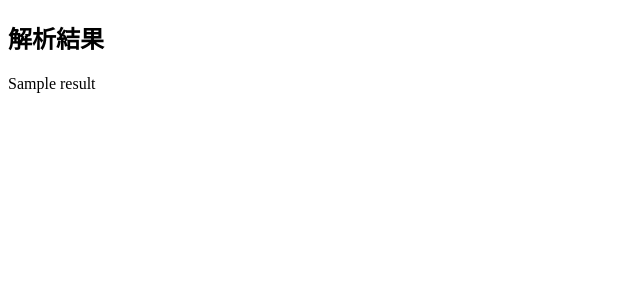
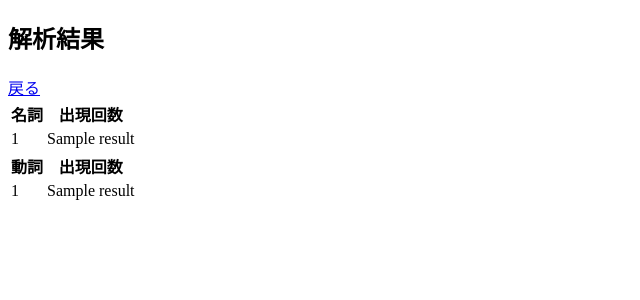
Before and after one commit to sasakenken33/morpheme_analyzer, a Flask app: template templates/result.html in a window 1280 px wide. Shown: the top 300 px of the page, without its empty margins (0-640 px from the left). Run offline with Flask 2, Linux system fonts and the light colour scheme; the template is opened without the code that fills it: most values are stand-ins (such as "Sample title", 1, 10 or a date in 2020).

Commit message:
品詞カウント

```diff
--- a/app.py
+++ b/app.py
@@ -1,6 +1,8 @@
 import os
 from flask import Flask, request, redirect, url_for, render_template, flash, session
 from janome.tokenizer import Tokenizer
+from janome.analyzer import Analyzer
+from janome.tokenfilter import *
 
 app = Flask(__name__)
 app.secret_key = os.urandom(24)
@@ -13,11 +15,22 @@ def top():
 def fetch():
   if request.method == "POST":
     if request.form["InputText"]:
-      t = Tokenizer()
-      result = []
-      for token in t.tokenize(request.form["InputText"]):
-        result.append(token)
-      return render_template("result.html", results=result)
+      results_verb = []
+      results_noun = []
+
+      text = request.form["InputText"]
+
+      token_filters = [POSKeepFilter(['名詞']), TokenCountFilter(sorted=True)]
+      a = Analyzer(token_filters=token_filters)
+      for k, v in a.analyze(text):
+        results_verb.append([k,v])
+
+      token_filters = [POSKeepFilter(['動詞']), TokenCountFilter(sorted=True)]
+      a = Analyzer(token_filters=token_filters)
+      for k, v in a.analyze(text):
+        results_noun.append([k,v])
+
+      return render_template("result.html", results_noun=results_noun, results_verb=results_verb)
     else:
       flash("テキストが入力されていません")
   return render_template("top.html")
--- a/templates/result.html
+++ b/templates/result.html
@@ -2,8 +2,30 @@
 {% block body %}
   <div class="result">
     <h2>解析結果</h2>
-    {% for result in results %}
-      {{ result }}
-    {% endfor %}
+    <a href="/">戻る</a>
+    <section id="noun_list">
+      <table>
+        <tr>
+          <th>名詞</th><th>出現回数</th>
+        </tr>
+        {% for result in results_noun %}
+        <tr>
+          <td>{{ result[0] }}</td><td>{{ result[1] }}</td>
+        </tr>
+        {% endfor %}
+      </table>
+    </section>
+    <section id="verb_list">
+      <table>
+        <tr>
+          <th>動詞</th><th>出現回数</th>
+        </tr>
+        {% for result in results_verb %}
+        <tr>
+          <td>{{ result[0] }}</td><td>{{ result[1] }}</td>
+        </tr>
+        {% endfor %}
+      </table>
+    </section>
   </div>
 {% endblock %}
```
